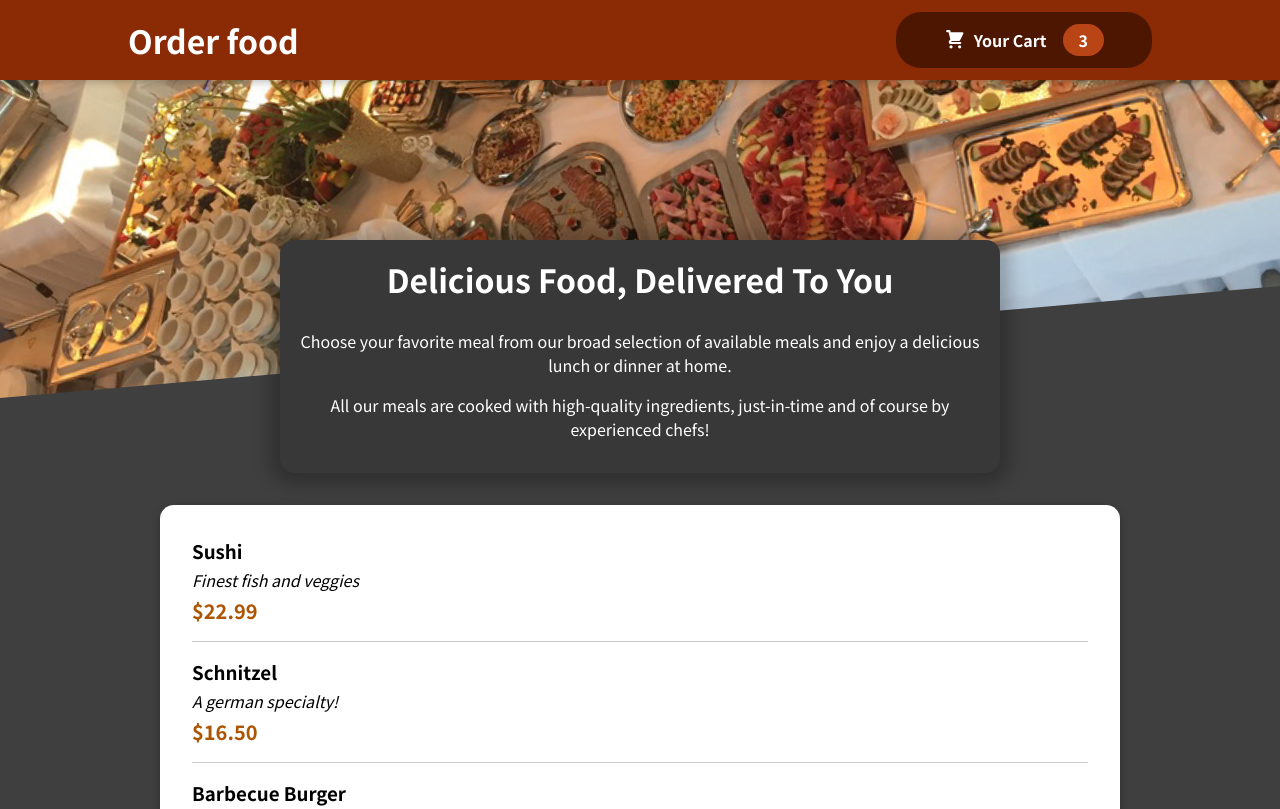
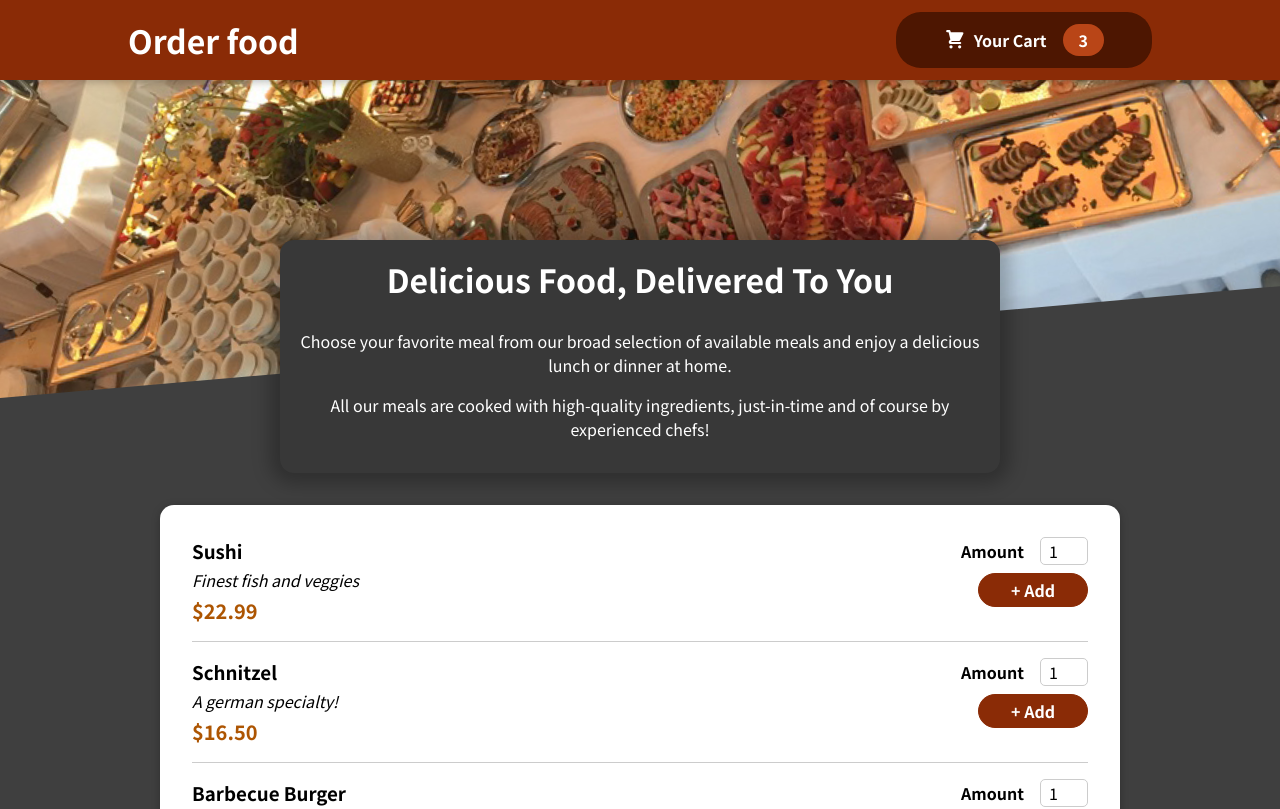
Before and after one commit to wisdom-maduchor/food-order-app, a React (Create React App) app: page / in a window 1280 px wide. Shown: the top 809 px of the page. Built offline with nearby package versions, Linux system fonts and the light colour scheme.

Commit message:
mealItem form

```diff
--- a/src/components/Meals/MealItem/MealItem.js
+++ b/src/components/Meals/MealItem/MealItem.js
@@ -1,4 +1,5 @@
 import classes from "./MealItem.module.css"
+import MealItemForm from "./MealItemForm";
 
 const MealItems = props => {
     const price = `$${props.price.toFixed(2)}`;
@@ -10,7 +11,9 @@
                 <div className={classes.description}>{props.description}</div>
                 <div className={classes.price}>{price}</div>
             </div>
-            <div></div>
+            <div>
+                <MealItemForm />
+            </div>
         </li>
     )
 };
--- /dev/null
+++ b/src/components/Meals/MealItem/MealItemForm.js
@@ -0,0 +1,19 @@
+import classes from "./MealItemForm.module.css"
+import Input from "../../UI/Input";
+
+const MealItemForm = props => {
+    return (
+        <form className={classes.form}>
+            <Input label={'Amount'} input={{
+                id: 'amount',
+                type: 'number',
+                min: '1',
+                max: '5',
+                defaultValue: '1'
+            }} />
+            <button className={classes.button}>+ Add</button>
+        </form>
+    )
+};
+
+export default MealItemForm;
--- /dev/null
+++ b/src/components/Meals/MealItem/MealItemForm.module.css
@@ -0,0 +1,20 @@
+.form {
+  text-align: right;
+}
+
+.form button {
+  font: inherit;
+  cursor: pointer;
+  background-color: #8a2b06;
+  border: 1px solid #8a2b06;
+  color: white;
+  padding: 0.25rem 2rem;
+  border-radius: 20px;
+  font-weight: bold;
+}
+
+.form button:hover,
+.form button:active {
+  background-color: #641e03;
+  border-color: #641e03;
+}
--- /dev/null
+++ b/src/components/UI/Input.js
@@ -0,0 +1,12 @@
+import classes from "./Input.module.css"
+
+const Input = props => {
+    return (
+        <div className={classes.input}>
+            <label htmlFor={props.input.id}>{props.label}</label>
+            <input {...props.input} />
+        </div>
+    )
+};
+
+export default Input;
--- /dev/null
+++ b/src/components/UI/Input.module.css
@@ -0,0 +1,18 @@
+.input {
+  display: flex;
+  align-items: center;
+  margin-bottom: 0.5rem;
+}
+
+.input label {
+  font-weight: bold;
+  margin-right: 1rem;
+}
+
+.input input {
+  width: 3rem;
+  border-radius: 5px;
+  border: 1px solid #ccc;
+  font: inherit;
+  padding-left: 0.5rem;
+}
```
Also changed, not shown: 1 other file (tests, documents, lock files or other folders).
